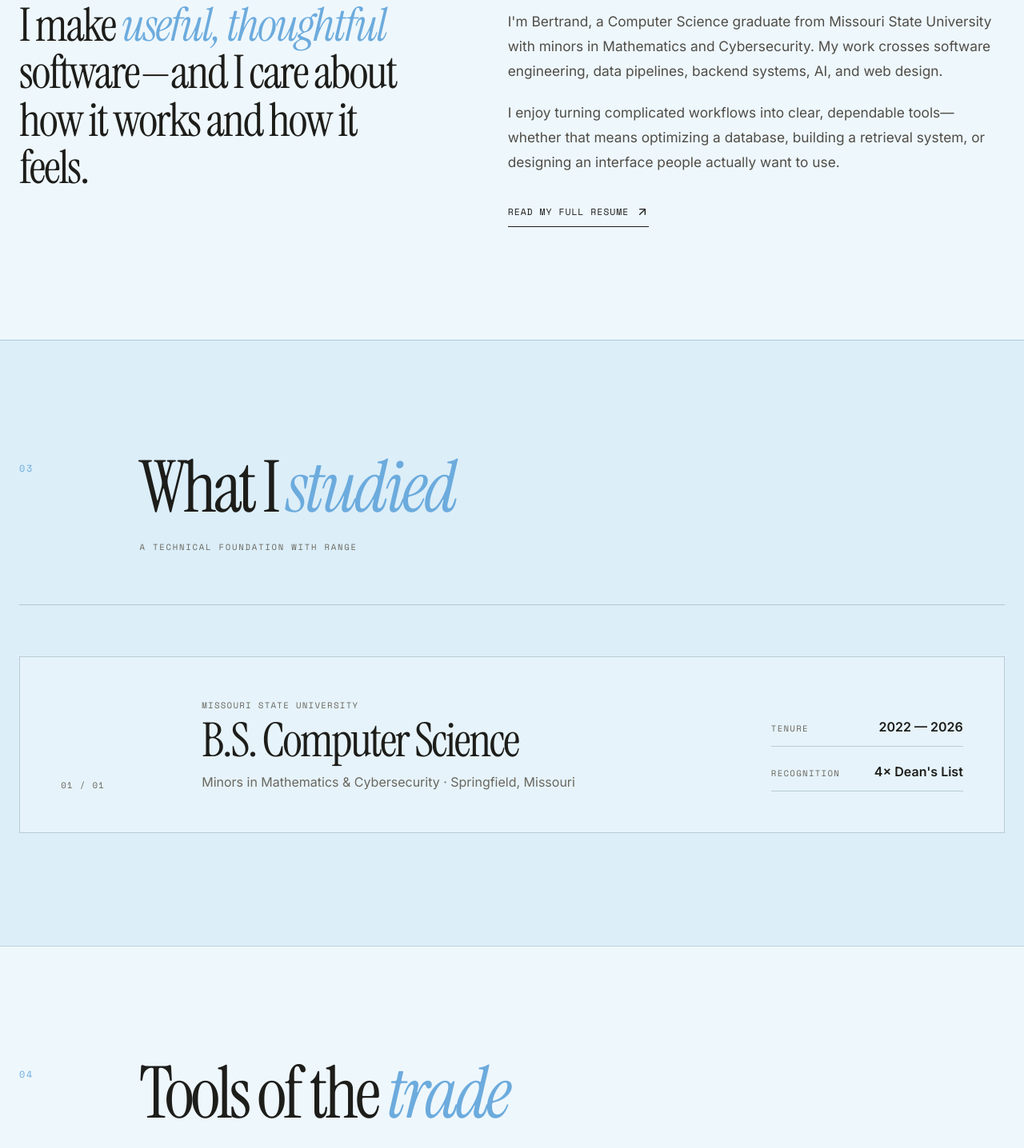
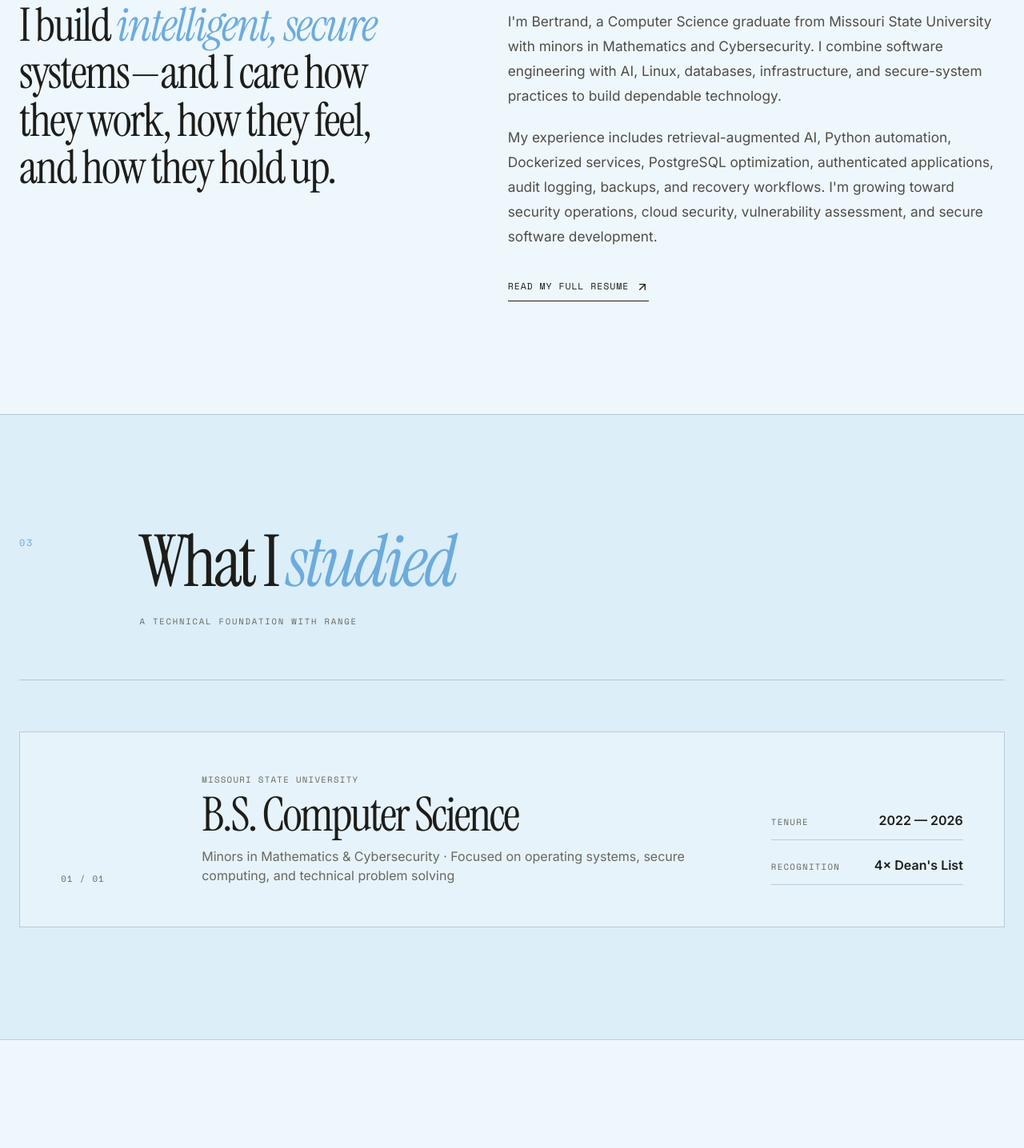
Before and after one commit to bertrandrusa/bertrandweb, a React (Vite) app: page / in a window 1280 px wide. Shown: the part 1220-2656 px from the top of the page at 80% size. Built offline with nearby package versions, Linux system fonts and the light colour scheme.

Commit message:
Reposition portfolio for AI and cybersecurity roles

```diff
--- a/src/App.jsx
+++ b/src/App.jsx
@@ -13,19 +13,27 @@ const navItems = [
   { id: "contact", label: "contact" },
 ];
 
-const skills = [
-  ["PY", "Python"],
-  ["TS", "TypeScript"],
-  ["RE", "React"],
-  ["SQL", "PostgreSQL"],
-  ["DK", "Docker"],
-  ["FA", "FastAPI"],
-  ["ND", "Node.js"],
-  ["PD", "Pandas"],
-  ["PW", "Playwright"],
-  ["AI", "AI / ML"],
-  ["GT", "Git"],
-  ["LX", "Linux"],
+const skillGroups = [
+  {
+    mark: "AI",
+    title: "AI & Data",
+    skills: ["RAG systems", "Llama models", "FAISS", "LangChain", "Pandas", "OCR pipelines"],
+  },
+  {
+    mark: "SEC",
+    title: "Security Foundations",
+    skills: ["Secure coding", "Authentication", "Access control", "Audit logging", "Backups & recovery", "Cybersecurity fundamentals"],
+  },
+  {
+    mark: "SYS",
+    title: "Systems & Infrastructure",
+    skills: ["Linux", "Docker", "PostgreSQL", "TCP/IP & HTTP/S", "Git & CI/CD", "Windows"],
+  },
+  {
+    mark: "DEV",
+    title: "Software Engineering",
+    skills: ["Python", "JavaScript / TypeScript", "React", "FastAPI", "Node.js", "SQL"],
+  },
 ];
 
 const experiences = [
@@ -35,11 +43,11 @@ const experiences = [
     location: "Springfield, MO · Hybrid",
     date: "Jan 2026 — Apr 2026",
     summary:
-      "Built automated data pipelines, improved PostgreSQL performance, and containerized backend services for reliable, repeatable deployment.",
+      "Built reliable backend and data systems using Python, PostgreSQL, Docker, and Linux, with an emphasis on automation, auditability, backups, and recoverability.",
     bullets: [
       "Developed Python, Pandas, and SQL ETL pipelines for PDF and web data.",
       "Optimized PostgreSQL queries, indexing strategies, and schema design.",
-      "Containerized backend and data-processing services with Docker.",
+      "Built Dockerized services and supported authenticated backup workflows, scheduled jobs, and audit logging.",
     ],
   },
   {
@@ -91,11 +99,11 @@ const projects = [
   },
   {
     number: "03",
-    title: "Data Operations Platform",
+    title: "Secure Data Operations",
     date: "2026",
     description:
-      "A Dockerized backup and data-processing platform with PostgreSQL, incremental synchronization, scheduling, and audit logging.",
-    tags: ["Docker", "PostgreSQL", "PHP", "Linux"],
+      "A Dockerized Linux and PostgreSQL platform with authenticated access, incremental backups, scheduled jobs, audit logging, and recovery-oriented workflows.",
+    tags: ["Security", "Docker", "PostgreSQL", "Linux", "Audit Logs"],
     href: null,
   },
 ];
@@ -278,7 +286,7 @@ export default function App() {
               animate={{ opacity: 1, y: 0 }}
               transition={{ duration: 0.6, delay: 0.1 }}
             >
-              <span /> Available for software, data &amp; infrastructure roles
+              <span /> Available for AI, cybersecurity, software &amp; infrastructure roles
             </motion.div>
 
             <div className="hero-layout">
@@ -296,8 +304,8 @@ export default function App() {
                   animate={{ opacity: 1, y: 0 }}
                   transition={{ duration: 0.7, delay: 0.3 }}
                 >
-                  <strong>Software Engineer · Data &amp; Infrastructure</strong>
-                  Building thoughtful systems, useful interfaces, and dependable data workflows.
+                  <strong>AI · Software Engineering · Cybersecurity</strong>
+                  Building intelligent, secure systems and protecting the software, infrastructure, and data behind them.
                 </motion.p>
               </div>
 
@@ -347,17 +355,17 @@ export default function App() {
             <div className="about-layout">
               <Reveal className="about-lead">
                 <p>
-                  I make <em>useful, thoughtful</em> software—and I care about how it works and how it feels.
+                  I build <em>intelligent, secure</em> systems—and I care how they work, how they feel, and how they hold up.
                 </p>
               </Reveal>
               <Reveal className="about-body" delay={0.08}>
                 <p>
-                  I&apos;m Bertrand, a Computer Science graduate from Missouri State University with minors in Mathematics and Cybersecurity. My work crosses software engineering, data pipelines, backend systems, AI, and web design.
+                  I&apos;m Bertrand, a Computer Science graduate from Missouri State University with minors in Mathematics and Cybersecurity. I combine software engineering with AI, Linux, databases, infrastructure, and secure-system practices to build dependable technology.
                 </p>
                 <p>
-                  I enjoy turning complicated workflows into clear, dependable tools—whether that means optimizing a database, building a retrieval system, or designing an interface people actually want to use.
+                  My experience includes retrieval-augmented AI, Python automation, Dockerized services, PostgreSQL optimization, authenticated applications, audit logging, backups, and recovery workflows. I&apos;m growing toward security operations, cloud security, vulnerability assessment, and secure software development.
                 </p>
-                <a href="/Bertrand_resume.pdf" target="_blank" rel="noreferrer" className="text-link">
+                <a href="https://github.com/bertrandrusa/bertrandweb/raw/refs/heads/main/Bertrand_resume.pdf" target="_blank" rel="noreferrer" className="text-link">
                   Read my full resume <ArrowUpRight aria-hidden="true" />
                 </a>
               </Reveal>
@@ -381,7 +389,7 @@ export default function App() {
               <div>
                 <p className="education-school">Missouri State University</p>
                 <h3>B.S. Computer Science</h3>
-                <p>Minors in Mathematics &amp; Cybersecurity · Springfield, Missouri</p>
+                <p>Minors in Mathematics &amp; Cybersecurity · Focused on operating systems, secure computing, and technical problem solving</p>
               </div>
               <dl>
                 <div>
@@ -402,25 +410,30 @@ export default function App() {
             <Reveal>
               <SectionHeading
                 number="04"
-                title="Tools of the"
-                accent="trade"
-                kicker="Languages, frameworks & platforms"
+                title="Capabilities"
+                accent="across systems"
+                kicker="AI, security, infrastructure & software"
               />
             </Reveal>
 
-            <div className="skills-grid">
-              {skills.map(([mark, label], index) => (
-                <motion.div
-                  key={label}
-                  className="skill-cell"
-                  initial={{ opacity: 0, y: 20 }}
+            <div className="skill-groups">
+              {skillGroups.map((group, index) => (
+                <motion.article
+                  key={group.title}
+                  className="skill-group"
+                  initial={{ opacity: 0, y: 24 }}
                   whileInView={{ opacity: 1, y: 0 }}
                   viewport={{ once: true, amount: 0.2 }}
-                  transition={{ duration: 0.45, delay: (index % 4) * 0.05 }}
+                  transition={{ duration: 0.55, delay: index * 0.07 }}
                 >
-                  <span>{mark}</span>
-                  <p>{label}</p>
-                </motion.div>
+                  <div className="skill-group-heading">
+                    <span>{group.mark}</span>
+                    <h3>{group.title}</h3>
+                  </div>
+                  <ul>
+                    {group.skills.map((skill) => <li key={skill}>{skill}</li>)}
+                  </ul>
+                </motion.article>
               ))}
             </div>
           </div>
@@ -491,7 +504,7 @@ export default function App() {
                 number="06"
                 title="Selected"
                 accent="work"
-                kicker="Projects, experiments & useful systems"
+                kicker="AI systems, secure infrastructure & useful software"
               />
             </Reveal>
 
@@ -550,7 +563,7 @@ export default function App() {
               <h3>
                 Let&apos;s build something <em>worth remembering.</em>
               </h3>
-              <p>I&apos;m open to software engineering, data, and infrastructure opportunities.</p>
+              <p>I&apos;m open to AI, cybersecurity, software engineering, cloud, and infrastructure opportunities.</p>
 
               <div className="contact-links">
                 <a href="mailto:rusanganwabertrand10@gmail.com">
```
